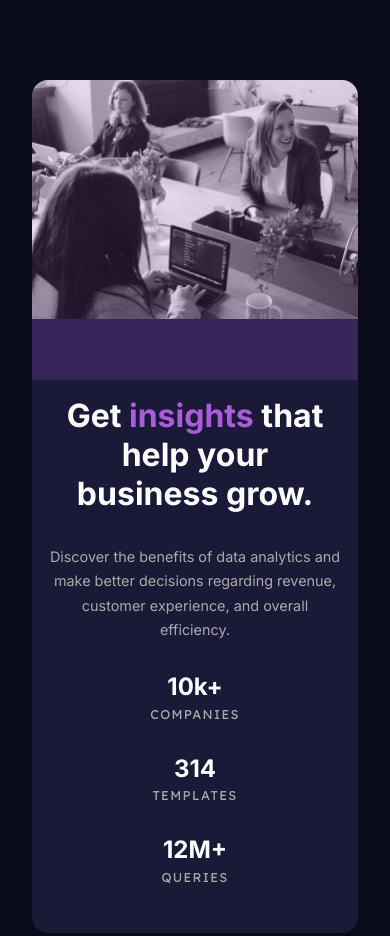
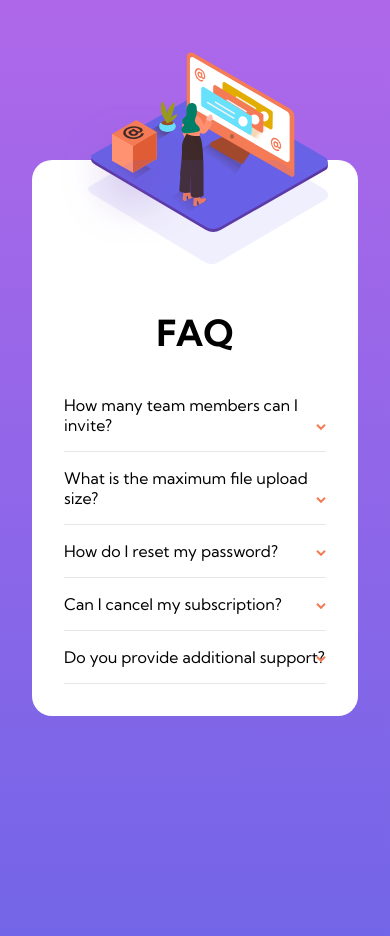
Before and after one commit to sjoerdvanBommel/frontend-mentor, a plain HTML site: page index.html in a window 390 px wide. Shown: the top 936 px of the page. Drawn offline with Linux system fonts and the light colour scheme.

Commit message:
mobile working

```diff
--- a/index.html
+++ b/index.html
@@ -6,39 +6,70 @@
 
   <link rel="icon" type="image/png" sizes="32x32" href="./images/favicon-32x32.png">
 
-  <title>Frontend Mentor | Stats preview card component</title>
+  <title>Frontend Mentor | FAQ Accordion Card</title>
 
   <link rel="preconnect" href="https://fonts.gstatic.com">
-  <link href="https://fonts.googleapis.com/css2?family=Inter:wght@400;700&display=swap" rel="stylesheet">
-  <link href="https://fonts.googleapis.com/css2?family=Lexend+Deca&display=swap" rel="stylesheet">
+  <link href="https://fonts.googleapis.com/css2?family=Kumbh+Sans:wght@400;700&display=swap" rel="stylesheet">
 
   <link rel="stylesheet" href="style.css">
+
+  <script async src="script.js"></script>
 </head>
 <body>
-
-  <section class="card">
-    <div class="card-info">
-      <h1>Get <span>insights</span> that help your business grow.</h1>
-
-      <p>Discover the benefits of data analytics and make better decisions regarding revenue, customer
-      experience, and overall efficiency.</p>
-
-      <div class="stats">
-        <div class="stat">
-          <h1>10k+</h1>
-          <p>companies</p>
+  <div class="component">
+    <div class="images">
+      <img src="./images/illustration-woman-online-mobile.svg" alt="Woman online mobile" class="woman">
+      <img src="./images/bg-pattern-mobile.svg" alt="Background pattern" class="background">
+    </div>
+    <section class="faq">
+      <header>
+        <h2>FAQ</h2>
+      </header>
+      <div class="accordion">
+        <div class="accordion-item">
+          <h2 class="question">
+            How many team members can I invite?
+          </h2>
+          <p class="answer">
+            You can invite up to 2 additional users on the Free plan. There is no limit on
+            team members for the Premium plan.
+          </p>
         </div>
-        <div class="stat">
-          <h1>314</h1>
-          <p>templates</p>
+        <div class="accordion-item">
+          <h2 class="question">
+            What is the maximum file upload size?
+          </h2>
+          <p class="answer">
+            No more than 2GB. All files in your account must fit your allotted storage space.
+          </p>
         </div>
-        <div class="stat">
-          <h1>12M+</h1>
-          <p>queries</p>
+        <div class="accordion-item">
+          <h2 class="question">
+            How do I reset my password?
+          </h2>
+          <p class="answer">
+            Click “Forgot password” from the login page or “Change password” from your profile page.
+            A reset link will be emailed to you.
+          </p>
+        </div>
+        <div class="accordion-item">
+          <h2 class="question">
+            Can I cancel my subscription?
+          </h2>
+          <p class="answer">
+            Yes! Send us a message and we’ll process your request no questions asked.
+          </p>
+        </div>
+        <div class="accordion-item">
+          <h2 class="question">
+            Do you provide additional support?
+          </h2>
+          <p class="answer">
+            Chat and email support is available 24/7. Phone lines are open during normal business hours.
+          </p>
         </div>
       </div>
-    </div>
-    <div class="card-image"></div>
-  </section>
+    </section>
+  </div>
 </body>
 </html>
--- /dev/null
+++ b/script.js
@@ -0,0 +1,7 @@
+var questions = document.querySelectorAll('.accordion-item');
+
+questions.forEach((question) => {
+    question.addEventListener("click", (e) => {
+        question.classList.toggle("open");
+    });
+});
--- a/style-guide.md
+++ b/style-guide.md
@@ -11,26 +11,36 @@ The designs were created to the following widths:
 
 ### Primary
 
-- Very dark blue (main background): hsl(233, 47%, 7%)
-- Dark desaturated blue (card background): hsl(244, 38%, 16%)
-- Soft violet (accent): hsl(277, 64%, 61%)
+#### Text
+
+- Very dark desaturated blue: hsl(238, 29%, 16%)
+- Soft red: hsl(14, 88%, 65%)
+
+#### Gradient
+
+Background gradient:
+
+- Soft violet: hsl(273, 75%, 66%)
+- Soft blue: hsl(240, 73%, 65%)
 
 ### Neutral
 
-- White (main heading, stats): hsl(0, 0%, 100%)
-- Slightly transparent white (main paragraph): hsla(0, 0%, 100%, 0.75)
-- Slightly transparent white (stat headings): hsla(0, 0%, 100%, 0.6)
+#### Text
+
+- Very dark grayish blue: hsl(237, 12%, 33%)
+- Dark grayish blue: hsl(240, 6%, 50%)
+
+#### Dividers
+
+- Light grayish blue: hsl(240, 5%, 91%)
 
 ## Typography
 
 ### Body Copy
 
-- Font size: 15px
+- Font size: 12px
 
 ### Font
 
-- Family: [Inter](https://fonts.google.com/specimen/Inter)
+- Family: [Kumbh Sans](https://fonts.google.com/specimen/Kumbh+Sans)
 - Weights: 400, 700
-
-- Family: [Lexend Deca](https://fonts.google.com/specimen/Lexend+Deca)
-- Weights: 400
--- a/style.css
+++ b/style.css
@@ -1,137 +1,110 @@
 :root {
-  --very-dark-blue: hsl(233, 47%, 7%);
-  --dark-desaturated-blue: hsl(244, 38%, 16%);
-  --soft-violet: rgb(170, 92, 219);
-}
+  --soft-violet: hsl(273, 75%, 66%);
+  --soft-blue: hsl(240, 73%, 65%);
 
-.attribution {
-  font-size: 11px;
-  text-align: center;
-}
+  --very-dark-grayish-blue: hsl(237, 12%, 33%);
+  --dark-grayish-blue: hsl(240, 6%, 50%);
 
-.attribution a {
-  color: hsl(228, 45%, 44%);
+  --light-grayish-blue: hsl(240, 5%, 91%);
 }
 
 * {
   margin: 0;
   padding: 0;
+  box-sizing: border-box;
+  font-family: 'Kumbh Sans', sans-serif;
 }
 
 body {
-  min-height: 100vh;
-  background-color: var(--very-dark-blue);
-  margin: 5em 2em;
-  color: #fff;
+  height: 100vh;
+  background-image: linear-gradient(var(--soft-violet), var(--soft-blue));
+  margin: 10em 2em;
 }
 
-.card {
-  background-color: var(--dark-desaturated-blue);
-  border-radius: 1em;
-  overflow: hidden;
-  display: flex;
-  flex-direction: column-reverse;
+.component {
+  background-color: white;
+  border-radius: 20px;
+  padding: 0 2em 2em 2em;
 }
 
-.card div {
-  flex: 1;
+.component .faq {
+  text-align: center;
+  padding-top: 150px;
 }
 
-h1,
-h3,
-.card-info p {
-  font-family: 'Inter', sans-serif;
-  text-align: center;
-}
-
-.card-info {
-  padding: 1em;
-}
-
-.card-info > h1 {
-  font-size: 2em;
+.component .faq header {
+  font-size: 1.5em;
+  color: var(very-dark-grayish-blue);
   margin-bottom: 1em;
 }
 
-.card-info h1 span {
-  color: var(--soft-violet);
+.component .faq .accordion .accordion-item {
+  padding: 1em 0;
+  border-bottom: 1px solid var(--light-grayish-blue);
 }
 
-.card-info > p {
-  font-size: 0.9em;
-  line-height: 1.7em;
-  color: #aaa;
-  margin-bottom: 2em;
+.component .faq .accordion .accordion-item .question {
+  font-size: 1em;
+  font-weight: normal;
+  text-align: left;
+  align-content: right;
+  position: relative;
+  user-select: none;
 }
 
-.stats {
-  display: flex;
-  justify-content: space-between;
-  flex-direction: column;
+.component .faq .accordion .accordion-item.open .question {
+  font-weight: bold;
 }
 
-.stats h1 {
-  font-size: 1.5em;
-  margin-bottom: 0.2em;
+.component .faq .accordion .accordion-item .question:hover {
+  cursor: pointer;
 }
 
-.stats p {
-  color: #aaa;
-  font-family: 'Lexend Deca', sans-serif;
-  font-size: 0.8em;
-  text-transform: uppercase;
-  letter-spacing: 0.1em;
+.component .faq .accordion .accordion-item .question::after {
+  content: url('./images/icon-arrow-down.svg');
+  position: absolute;
+  right: 0;
 }
 
-.stat {
-  margin-bottom: 2em;
+.component .faq .accordion .accordion-item.open .question::after {
+  transform: rotate(180deg);
 }
 
-.card-image {
-  background-image: linear-gradient(
-      rgba(170, 92, 219, 0.185),
-      rgba(170, 92, 219, 0.185)
-    ),
-    url('images/image-header-mobile.jpg');
-  background-repeat: no-repeat;
-  background-size: contain;
-  min-height: 300px;
-  background-size: 100% auto;
-  background-position: center top;
+.component .faq .accordion .accordion-item .answer {
+  margin-top: 1em;
+  text-align: left;
+  font-size: 0.875em;
+  line-height: 1.5em;
+  color: var(--dark-grayish-blue);
 }
 
-@media screen and (min-width: 900px) {
-  .card-info {
-    padding: 3em 5em;
+.component .faq .accordion .accordion-item:not(.open) .answer {
+  display: none;
 }
 
-  body {
-    margin: 10em;
+.component .images img {
+  position: absolute;
+  margin: 0 auto;
+  right: 0;
+  left: 0;
 }
 
-  .card {
-    flex-direction: row;
+.component .images .woman {
+  transform: translateY(calc(-50% - 10px));
 }
 
-  .card-image {
-    background-image: linear-gradient(
-      rgba(170, 92, 219, 0.185),
-      rgba(170, 92, 219, 0.185)
-    ), url('images/image-header-desktop.jpg');
-    background-position-x: right;
-    background-size: auto 100%;
+.component .images .background {
+  transform: translateX(13px);
 }
 
-  .card-info > h1 {
+@media screen and (min-width: 800px) {
+  .component {
+    display: flex;
+    flex-direction: row-reverse;
+  }
+
+  .component .faq {
+    padding: 5em 5em 5em 0;
     text-align: left;
   }
-
-  .card-info > p {
-    text-align: left;
-    margin-bottom: 4em;
 }
-
-  .stats {
-    flex-direction: row;
-  }
-}
```
Also changed, not shown: README-template.md, README.md, design/active-states.jpg (added), design/desktop-design.jpg, design/desktop-preview.jpg, design/mobile-design.jpg, images/bg-pattern-desktop.svg (added), images/bg-pattern-mobile.svg (added), images/icon-arrow-down.svg (added), images/illustration-box-desktop.svg (added), images/illustration-woman-online-desktop.svg (added), images/illustration-woman-online-mobile.svg (added), images/image-header-desktop.jpg (deleted), images/image-header-mobile.jpg (deleted), 1 other file. Lines whose indentation alone changed are shown as unchanged.
